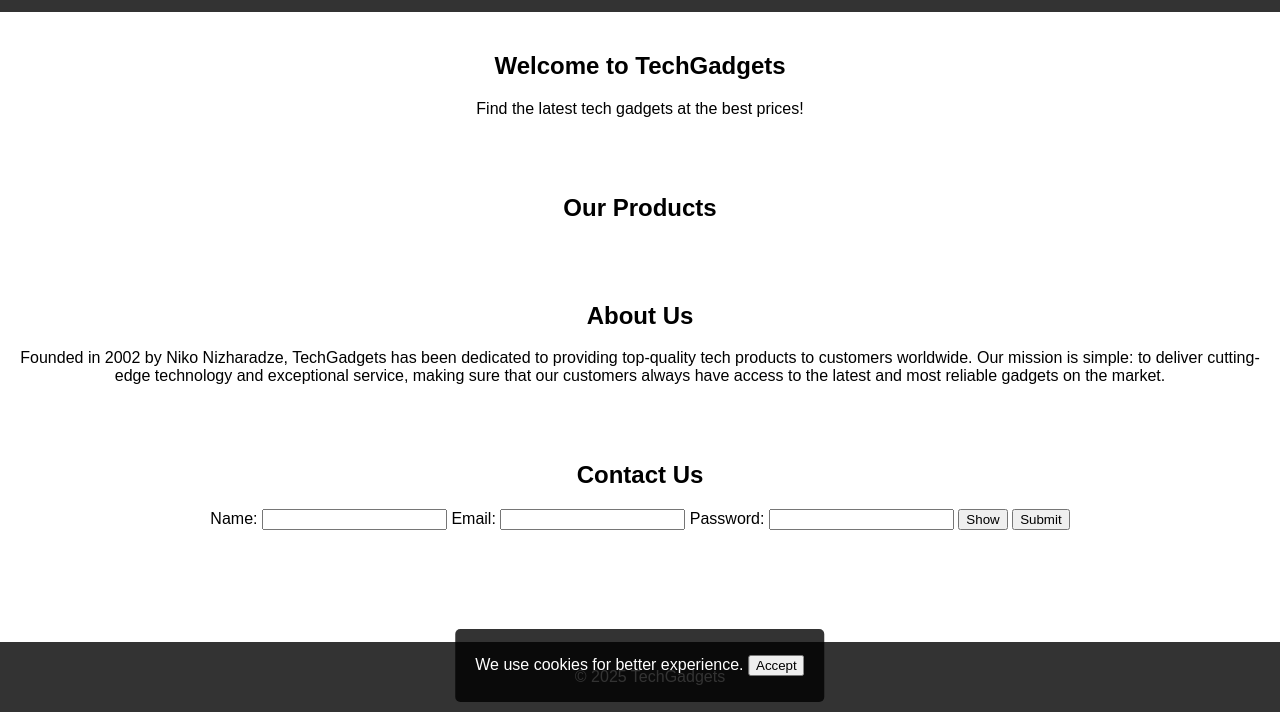
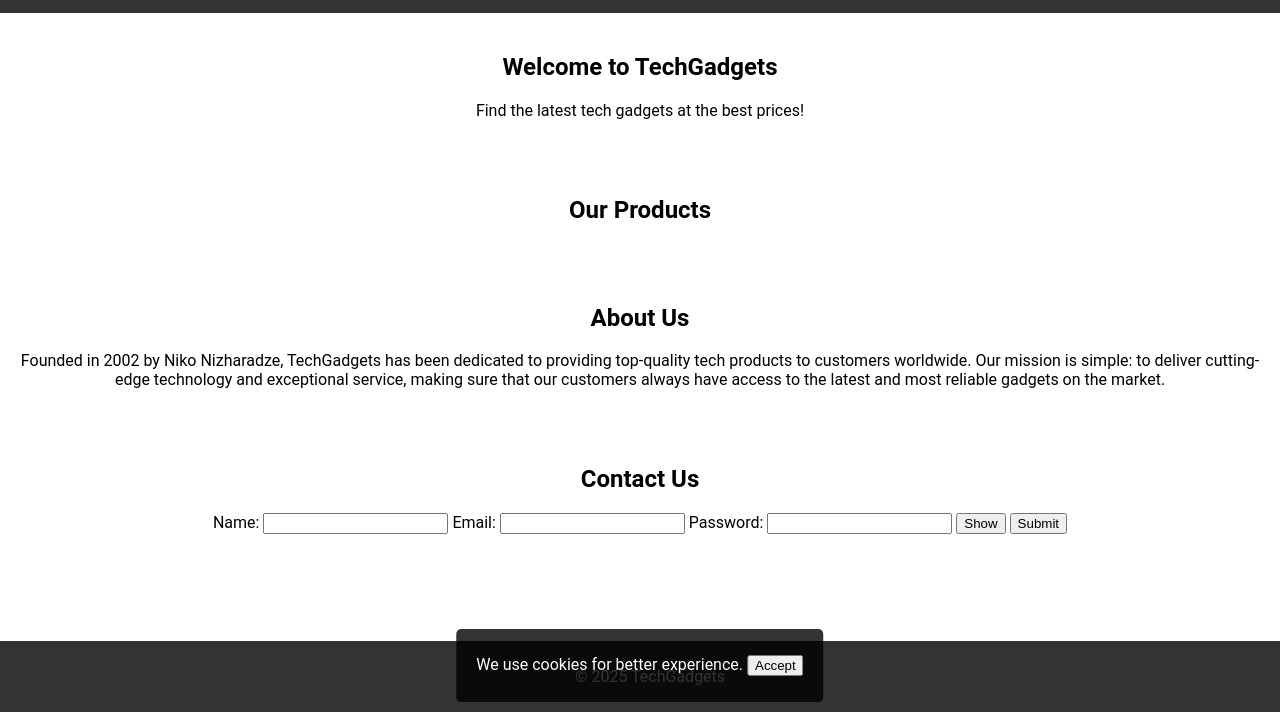
Before and after one commit to seekmedicine/FEFNN, a plain HTML site: page index.html in a window 1280 px wide. Shown: the part 88-800 px from the top of the page. Drawn offline with Linux system fonts and the light colour scheme; no server answers.

Commit message:
styles.css

```diff
--- a/styles.css
+++ b/styles.css
@@ -95,6 +95,10 @@ footer {
 }
 
 
+@import url('https://fonts.googleapis.com/css2?family=Roboto:wght@300;400;700&display=swap');
+body {
+  font-family: 'Roboto', sans-serif;
+}
 
 @media (max-width: 768px) {
     .nav-links {
```
